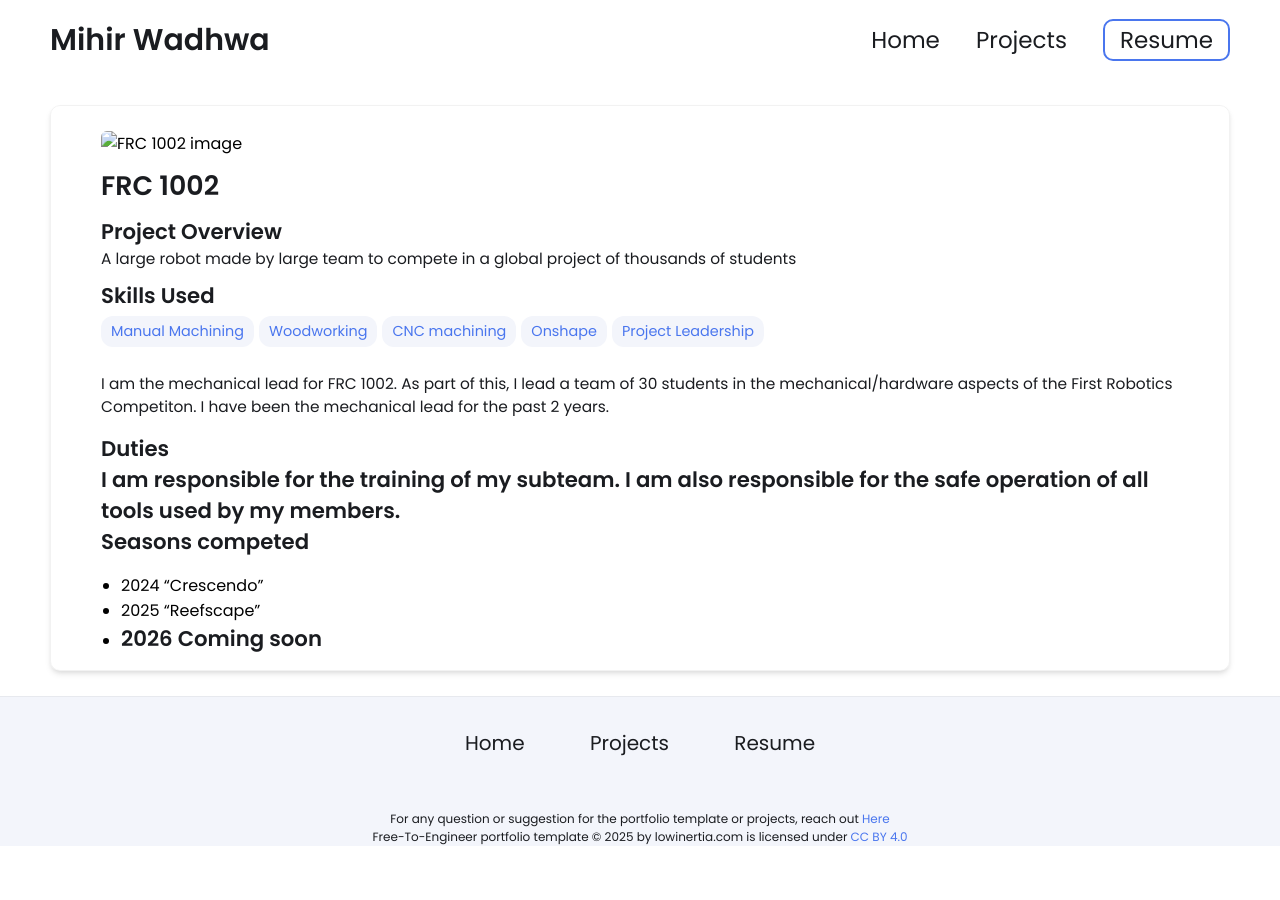
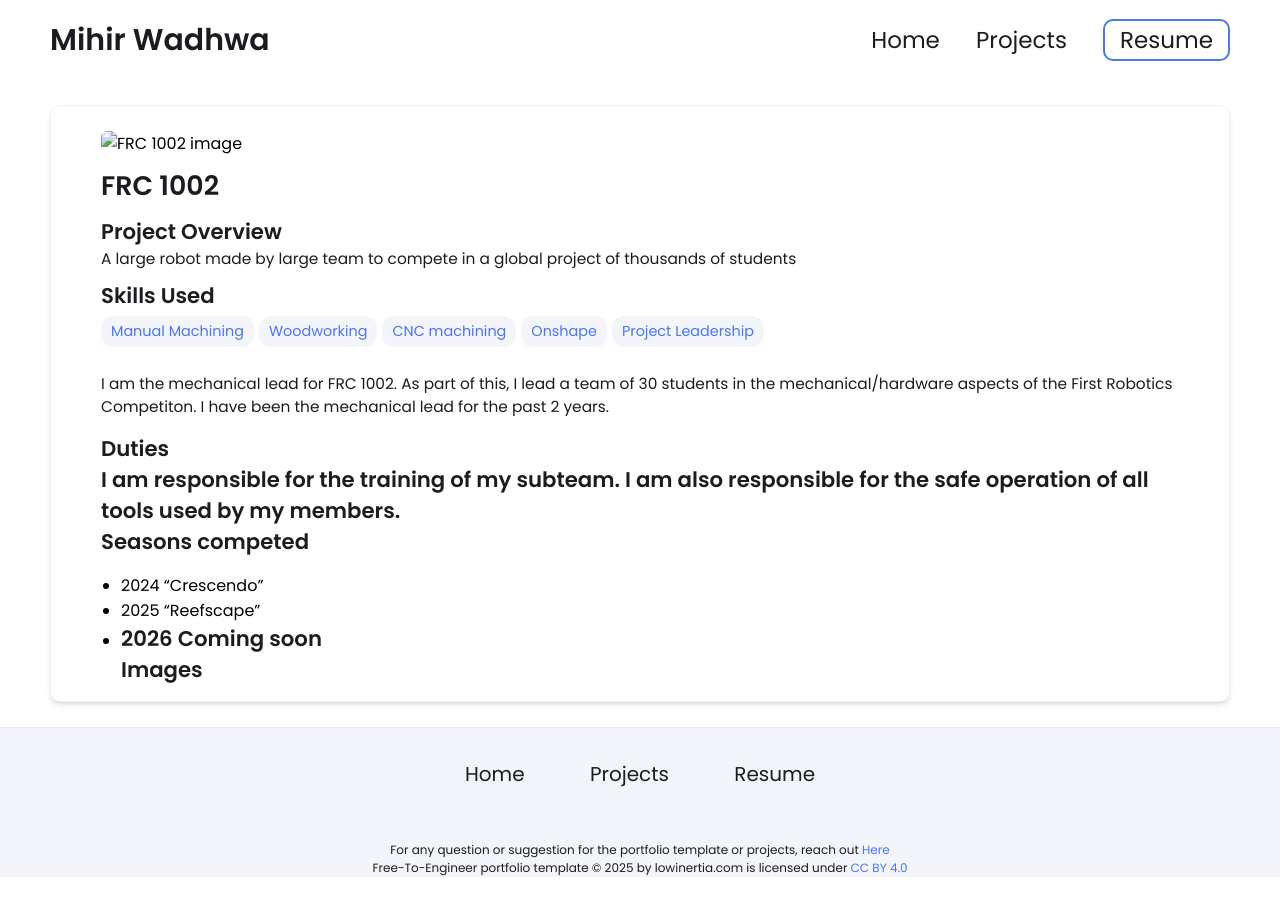
Before and after one commit to mihirwadhwa27/mihirwadhwa27.github.io, a Jekyll site: the page built from _projects/frc1002/index.md, in a window 1280 px wide. Built offline with Jekyll 4.4.1, drawn with Linux system fonts in a browser that asks for light colours.

Commit message:
Update index.md

```diff
--- a/_projects/frc1002/index.md
+++ b/_projects/frc1002/index.md
@@ -20,3 +20,4 @@ I am responsible for the training of my subteam. I am also responsible for the s
 - 2025 "Reefscape"
 - 2026 Coming soon
 ---
+## Images
```
